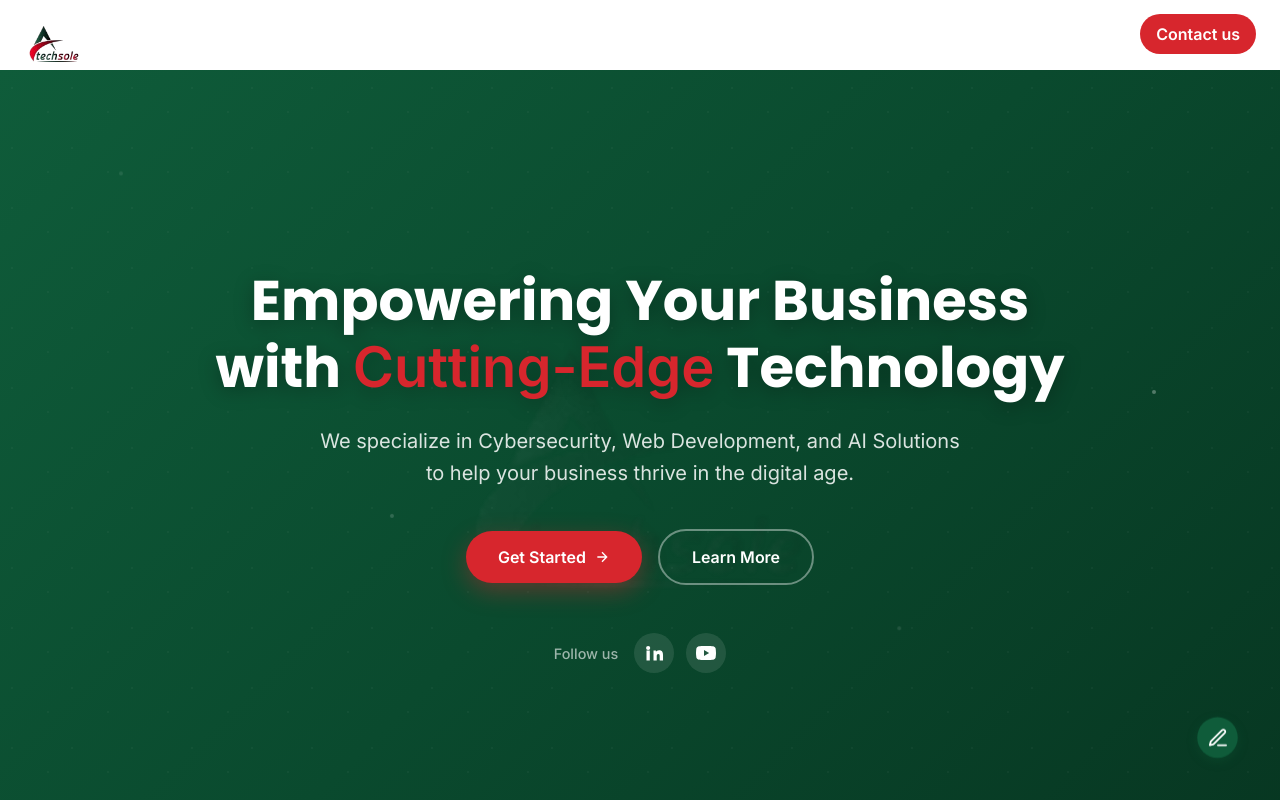
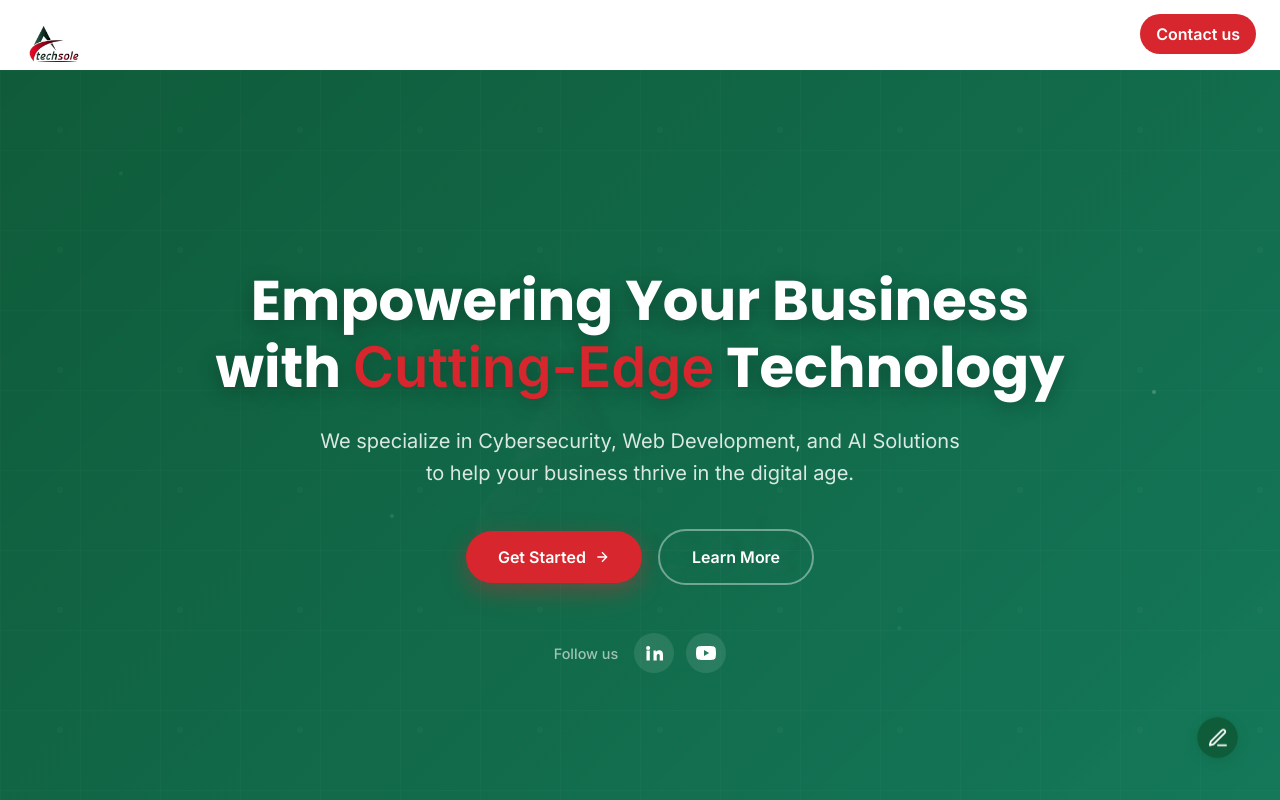
Before and after one commit to Javeria-atechsole01/Atechsole-website, a React (Vite) app: page / in a window 1280 px wide. Shown: the top 800 px of the page. Built offline with nearby package versions, Linux system fonts and the light colour scheme.

Commit message:
Refine Hero background: brand gradient, tech grid pattern, subtle red accents

```diff
--- a/src/component/Hero.css
+++ b/src/component/Hero.css
@@ -9,11 +9,24 @@
   text-align: center;
   padding: 80px 20px;
   overflow: hidden;
-  background:
-    linear-gradient(135deg, #0F5C3A 0%, #0a4a2e 50%, #073621 100%);
+  /* Brand-aligned gradient */
+  background: linear-gradient(135deg, #0F5C3A 0%, #147A5B 100%);
 }
 
-/* Geometric Pattern Overlay */
+/* Overlay for text contrast */
+.hero::after {
+  content: '';
+  position: absolute;
+  top: 0;
+  left: 0;
+  right: 0;
+  bottom: 0;
+  background: linear-gradient(135deg, rgba(15, 92, 58, 0.4) 0%, rgba(20, 122, 91, 0.3) 100%);
+  pointer-events: none;
+  z-index: 1;
+}
+
+/* Geometric Pattern Overlay - Tech Grid */
 .hero::before {
   content: '';
   position: absolute;
@@ -22,9 +35,15 @@
   right: 0;
   bottom: 0;
   background-image:
-    radial-gradient(circle at 20% 30%, rgba(255, 255, 255, 0.03) 1px, transparent 1px),
-    radial-gradient(circle at 80% 70%, rgba(255, 255, 255, 0.03) 1px, transparent 1px);
-  background-size: 60px 60px;
+    /* Grid lines */
+    linear-gradient(rgba(255, 255, 255, 0.03) 1px, transparent 1px),
+    linear-gradient(90deg, rgba(255, 255, 255, 0.03) 1px, transparent 1px),
+    /* Accent dots with subtle red hints */
+    radial-gradient(circle at 25% 25%, rgba(215, 38, 45, 0.05) 2px, transparent 2px),
+    radial-gradient(circle at 75% 75%, rgba(215, 38, 45, 0.05) 2px, transparent 2px),
+    /* Light green nodes */
+    radial-gradient(circle at 50% 50%, rgba(255, 255, 255, 0.04) 3px, transparent 3px);
+  background-size: 80px 80px, 80px 80px, 160px 160px, 160px 160px, 120px 120px;
   pointer-events: none;
   z-index: 1;
 }
```
